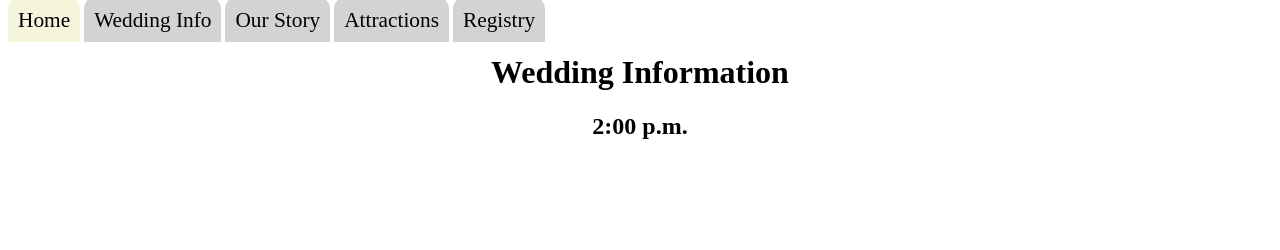
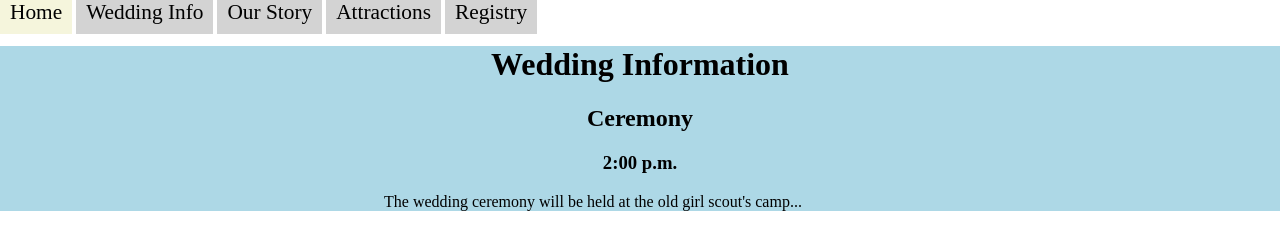
Before and after one commit to farleysm8909/cs318, a plain HTML site: page prototype1/weddinginfo.html in a window 1280 px wide. Drawn offline with Linux system fonts and the light colour scheme.

Commit message:
prototype unfinished

```diff
--- a/prototype1/index.css
+++ b/prototype1/index.css
@@ -38,10 +38,19 @@ img {
     margin-right: auto;
 }
 
-.home {
+.home, .weddinginfo {
     background-color: lightblue;
 }
 
-h1, h2 {
+h1, h2, h3 {
     text-align: center;
 }
+
+body {
+    margin: 0;
+}
+
+.weddinginfo p {
+    margin-left: 30%;
+    margin-right: 30%
+}
--- a/prototype1/weddinginfo.html
+++ b/prototype1/weddinginfo.html
@@ -17,7 +17,11 @@
     <br>
     <div class="weddinginfo">
         <h1>Wedding Information</h1>
-        <h2>2:00 p.m.</h2>
+        <h2>Ceremony</h2>
+        <h3>2:00 p.m.</h3>
+        <p>
+        The wedding ceremony will be held at the old girl scout's camp...
+        </p>
 
     </div>
 </body>
```
